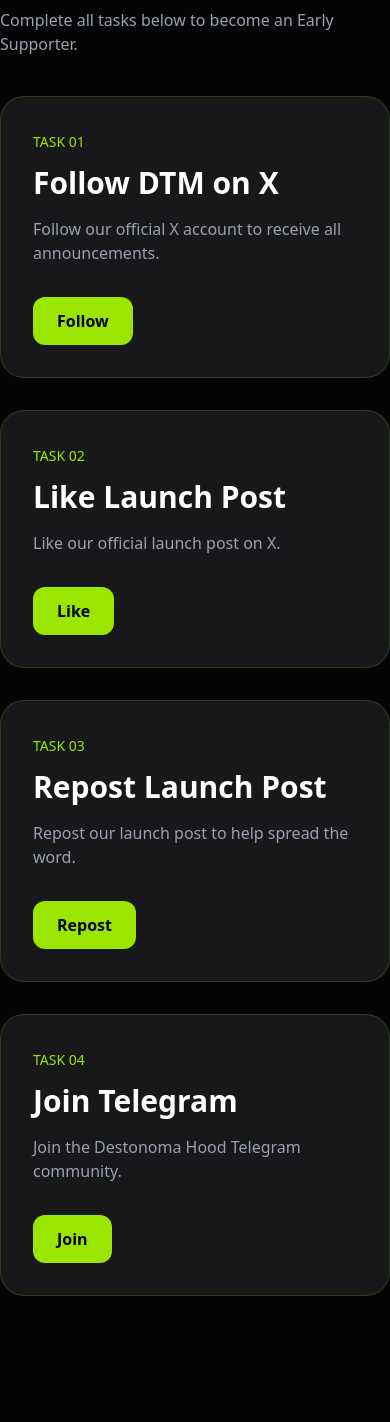
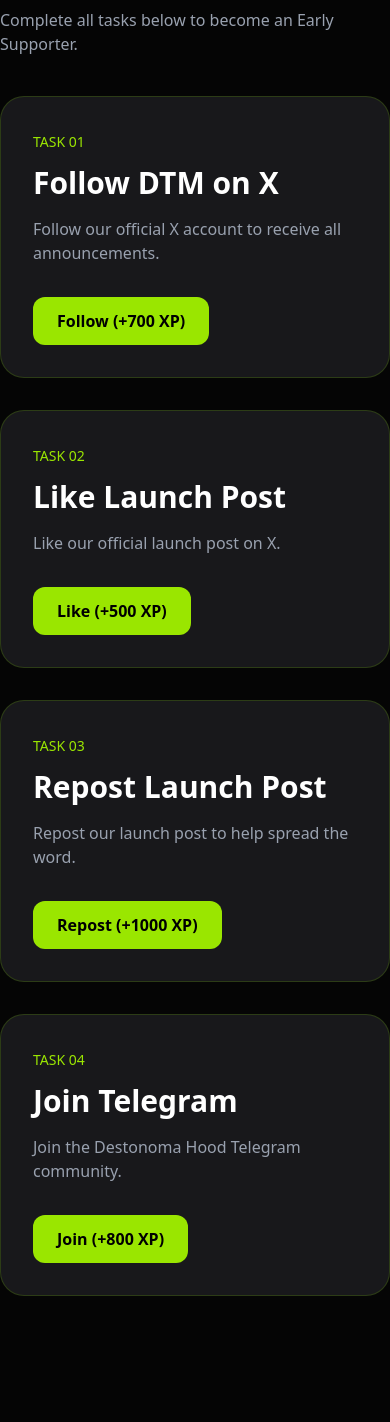
Before and after one commit to Destonoma/destonomahood, a Next.js app: page / in a window 390 px wide. Shown: the part 4761-6183 px from the top of the page. Built offline with nearby package versions, Linux system fonts and the light colour scheme; no server answers; the database is empty.

Commit message:
Add XP reward system

```diff
--- a/app/page.tsx
+++ b/app/page.tsx
@@ -1,6 +1,6 @@
 "use client";
 
-import { useState } from "react";
+import { useEffect, useState } from "react";
 
 import Navbar from "@/components/Navbar";
 import Hero from "@/components/Hero";
@@ -23,10 +23,21 @@
   const [passImage, setPassImage] = useState("");
   const [downloaded, setDownloaded] = useState(false);
 
+  const [xp, setXp] = useState(() => {
+    if (typeof window === "undefined") return 0;
+
+    const saved = localStorage.getItem("dtm-xp");
+    return saved ? Number(saved) : 0;
+  });
+
+  useEffect(() => {
+    localStorage.setItem("dtm-xp", xp.toString());
+  }, [xp]);
+
   return (
     <main className="min-h-screen bg-[#050505] text-white">
 
-      <Navbar />
+      <Navbar xp={xp} />
 
       <Hero />
 
@@ -34,7 +45,10 @@
 
       <Countdown />
 
-      <Tasks />
+      <Tasks
+  xp={xp}
+  setXp={setXp}
+/>
 
       <ClaimForm
   setPassData={setPassData}
--- a/components/Navbar.tsx
+++ b/components/Navbar.tsx
@@ -4,7 +4,11 @@
 import { Menu, X } from "lucide-react";
 import Image from "next/image";
 
-export default function Navbar() {
+type NavbarProps = {
+  xp: number;
+};
+
+export default function Navbar({ xp }: NavbarProps) {
   const [open, setOpen] = useState(false);
 
   const scrollToSection = (id: string) => {
@@ -47,10 +51,19 @@
           <button onClick={() => scrollToSection("faq")} className="hover:text-lime-400">FAQ</button>
         </nav>
 
-        {/* Desktop Button */}
-        <button className="hidden md:block bg-lime-400 text-black font-bold px-6 py-3 rounded-xl hover:scale-105 transition">
-          Join Now
-        </button>
+        {/* Desktop Right */}
+<div className="hidden md:flex items-center gap-4">
+
+  <div className="flex items-center px-4 py-2 rounded-xl border border-lime-500/30 bg-zinc-900/80">
+    <span className="text-yellow-400 mr-2">⭐</span>
+    <span className="font-bold text-white">XP {xp}</span>
+  </div>
+
+  <button className="bg-lime-400 text-black font-bold px-6 py-3 rounded-xl hover:scale-105 transition">
+    Join Now
+  </button>
+
+</div>
 
         {/* Mobile Menu Button */}
         <button
--- a/components/Tasks.tsx
+++ b/components/Tasks.tsx
@@ -1,4 +1,17 @@
-export default function Tasks() {
+"use client";
+
+import { Dispatch, SetStateAction, useState } from "react";
+
+type TasksProps = {
+  xp: number;
+  setXp: Dispatch<SetStateAction<number>>;
+};
+
+export default function Tasks({ xp, setXp }: TasksProps) {
+  const [followDone, setFollowDone] = useState(false);
+  const [likeDone, setLikeDone] = useState(false);
+  const [repostDone, setRepostDone] = useState(false);
+  const [telegramDone, setTelegramDone] = useState(false);
   return (
     <section
   id="quest"
@@ -40,9 +53,15 @@
   href="https://x.com/DestonomaHood"
   target="_blank"
   rel="noopener noreferrer"
+  onClick={() => {
+    if (!followDone) {
+      setXp((prev) => prev + 700);
+      setFollowDone(true);
+    }
+  }}
   className="inline-block mt-8 bg-lime-400 text-black px-6 py-3 rounded-xl font-bold hover:scale-105 transition"
 >
-  Follow
+  {followDone ? "✅ Completed" : "Follow (+700 XP)"}
 </a>
 
         </div>
@@ -66,9 +85,15 @@
   href="LINK_POST_X"
   target="_blank"
   rel="noopener noreferrer"
+  onClick={() => {
+    if (!likeDone) {
+      setXp((prev) => prev + 500);
+      setLikeDone(true);
+    }
+  }}
   className="inline-block mt-8 bg-lime-400 text-black px-6 py-3 rounded-xl font-bold hover:scale-105 transition"
 >
-            Like
+  {likeDone ? "✅ Completed" : "Like (+500 XP)"}
 </a>
 
         </div>
@@ -92,9 +117,15 @@
   href="LINK_POST_X"
   target="_blank"
   rel="noopener noreferrer"
+  onClick={() => {
+    if (!repostDone) {
+      setXp((prev) => prev + 1000);
+      setRepostDone(true);
+    }
+  }}
   className="inline-block mt-8 bg-lime-400 text-black px-6 py-3 rounded-xl font-bold hover:scale-105 transition"
 >
-            Repost
+  {repostDone ? "✅ Completed" : "Repost (+1000 XP)"}
 </a>
 
         </div>
@@ -118,9 +149,15 @@
   href="https://t.me/destonomaHood"
   target="_blank"
   rel="noopener noreferrer"
+  onClick={() => {
+    if (!telegramDone) {
+      setXp((prev) => prev + 800);
+      setTelegramDone(true);
+    }
+  }}
   className="inline-block mt-8 bg-lime-400 text-black px-6 py-3 rounded-xl font-bold hover:scale-105 transition"
 >
-  Join
+  {telegramDone ? "✅ Completed" : "Join (+800 XP)"}
 </a>
 
         </div>
```
Lines whose indentation alone changed are shown as unchanged.
